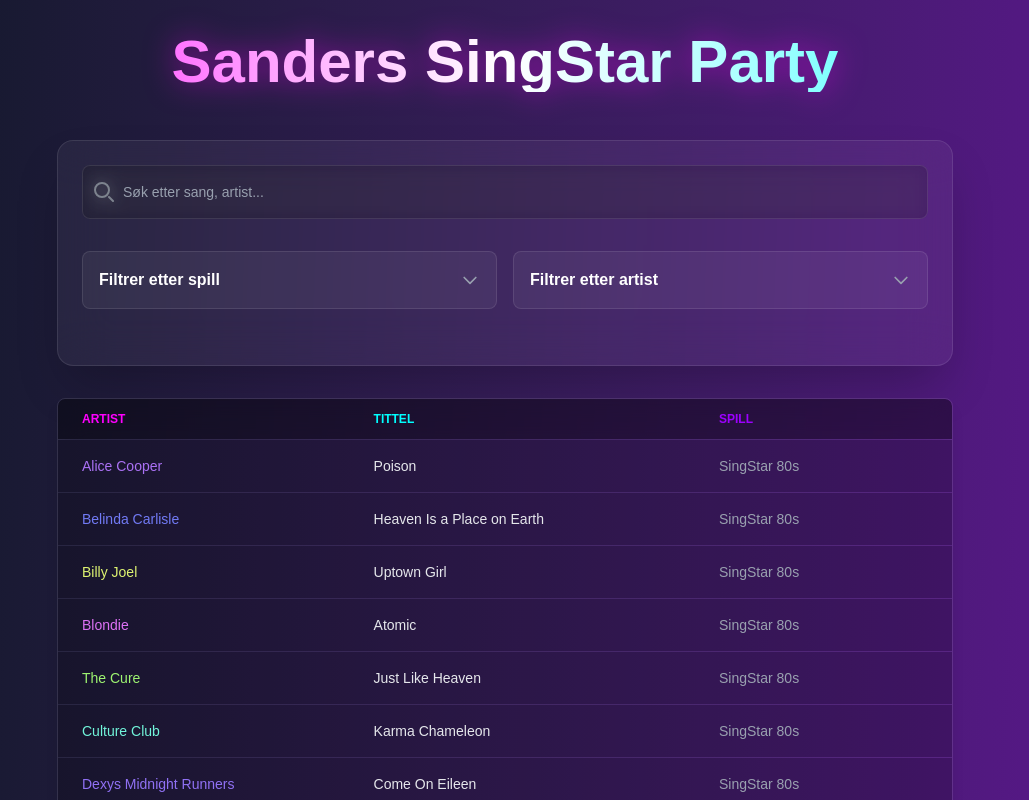
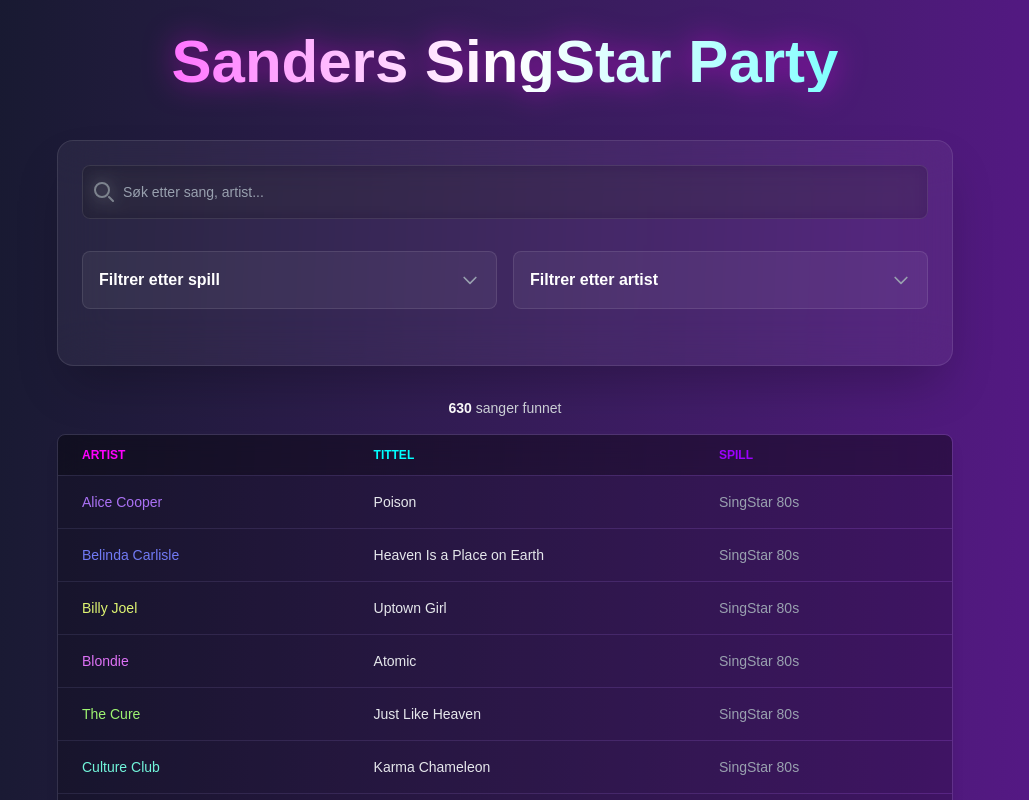
Before and after one commit to sanderpriv/singstar-party, a Next.js app: page / in a window 1280 px wide. Shown: the top 800 px of the page, without its empty margins (135-1164 px from the left). Built offline with nearby package versions, Linux system fonts and the light colour scheme.

Commit message:
add song counter to TrackList component

```diff
--- a/src/components/TrackList.tsx
+++ b/src/components/TrackList.tsx
@@ -13,6 +13,11 @@
 
     return (
         <div className="space-y-4">
+            {/* Song Counter */}
+            <div className="text-center text-gray-300 text-sm">
+                <span className="font-semibold text-white">{tracks.length}</span> {tracks.length === 1 ? 'sang' : 'sanger'} funnet
+            </div>
+
             {/* Mobile View (Cards) */}
             <div className="md:hidden space-y-4">
                 {tracks.map((track) => (
```
